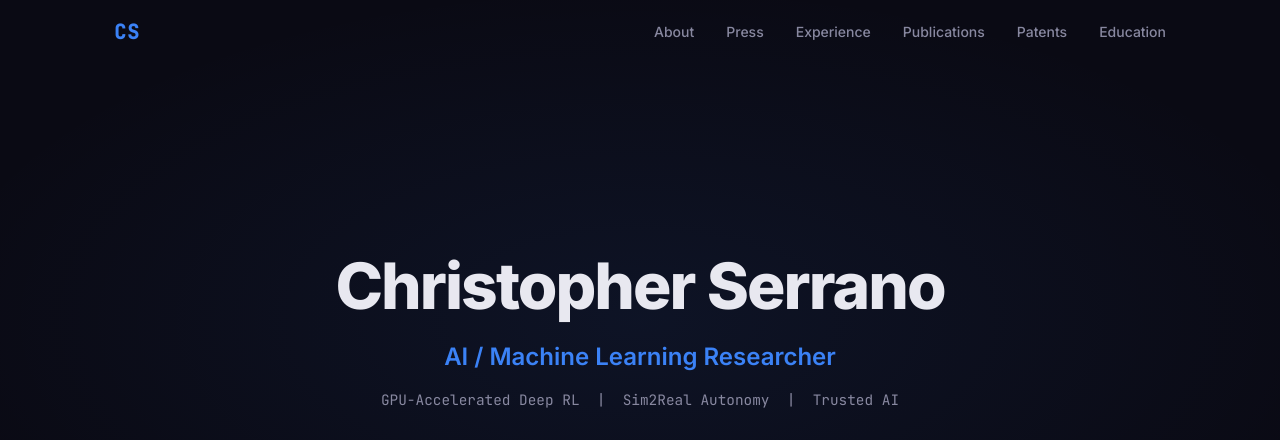
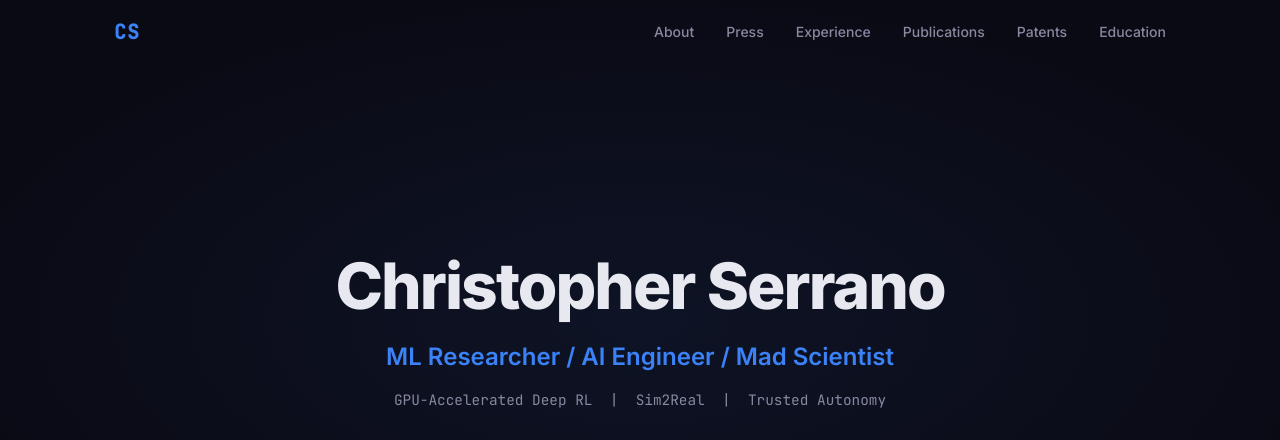
Before and after one commit to bybunni/bybunni.github.io, a plain HTML site: page index.html in a window 1280 px wide. Shown: the top 440 px of the page. Drawn offline with Linux system fonts and the light colour scheme.

Commit message:
Update hero section with new titles and taglines for improved personal branding.

```diff
--- a/index.html
+++ b/index.html
@@ -44,8 +44,8 @@
   <section class="hero" id="hero">
     <div class="hero-content">
       <h1 class="hero-name">Christopher Serrano</h1>
-      <p class="hero-title">AI / Machine Learning Researcher</p>
-      <p class="hero-tagline">GPU-Accelerated Deep RL &nbsp;|&nbsp; Sim2Real Autonomy &nbsp;|&nbsp; Trusted AI</p>
+      <p class="hero-title">ML Researcher / AI Engineer / Mad Scientist</p>
+      <p class="hero-tagline">GPU-Accelerated Deep RL &nbsp;|&nbsp; Sim2Real &nbsp;|&nbsp; Trusted Autonomy</p>
       <div class="hero-links">
         <a href="https://www.linkedin.com/in/christopher-serrano-120579b/" target="_blank" rel="noopener" aria-label="LinkedIn">
           <svg viewBox="0 0 24 24" width="24" height="24" fill="currentColor"><path d="M20.447 20.452h-3.554v-5.569c0-1.328-.027-3.037-1.852-3.037-1.853 0-2.136 1.445-2.136 2.939v5.667H9.351V9h3.414v1.561h.046c.477-.9 1.637-1.85 3.37-1.85 3.601 0 4.267 2.37 4.267 5.455v6.286zM5.337 7.433a2.062 2.062 0 01-2.063-2.065 2.064 2.064 0 112.063 2.065zm1.782 13.019H3.555V9h3.564v11.452zM22.225 0H1.771C.792 0 0 .774 0 1.729v20.542C0 23.227.792 24 1.771 24h20.451C23.2 24 24 23.227 24 22.271V1.729C24 .774 23.2 0 22.222 0h.003z"/></svg>
```
